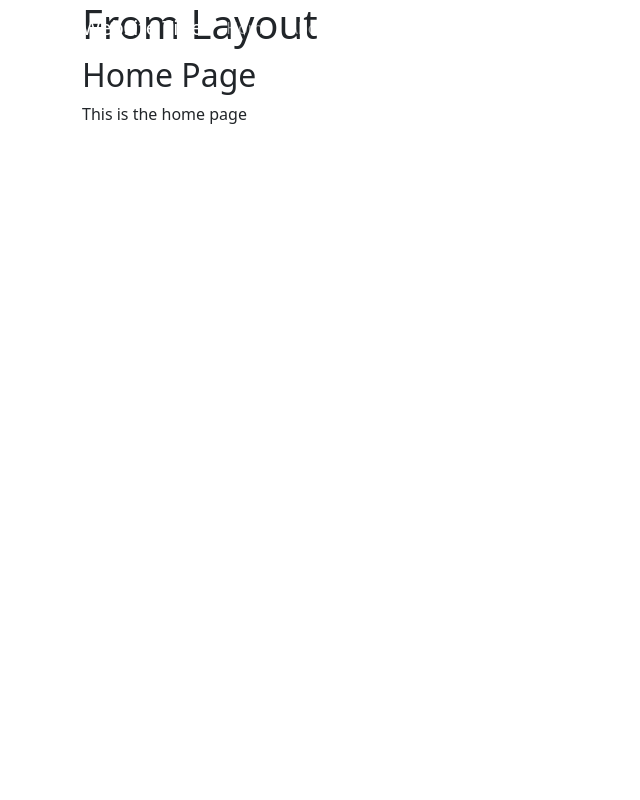
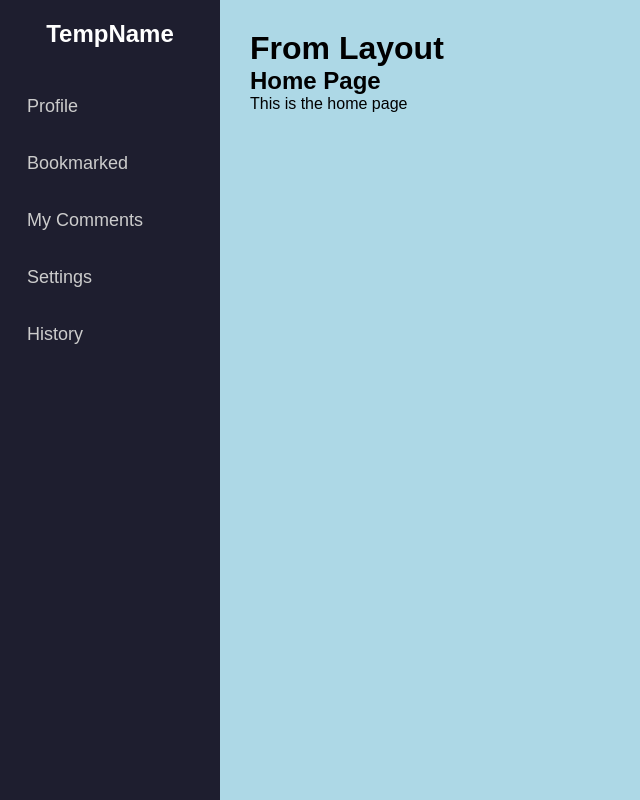
Before and after one commit to jalenjaloney/temp-name, a Flask app: page / in a window 1280 px wide. Shown: the whole page, without its empty margins (0-640 px from the left). Run offline with Flask 3, Linux system fonts and the light colour scheme.

Commit message:
created a NavBar

```diff
--- /dev/null
+++ b/app/static/style.css
@@ -0,0 +1,62 @@
+* {
+  box-sizing: border-box;
+  margin: 0;
+  padding: 0;
+}
+
+body {
+  font-family: sans-serif;
+  display: flex;
+  height: 100vh;
+  background-color: #1e1e2f;
+}
+
+.sidebar {
+  width: 220px;
+  background-color: #1e1e2f;
+  color: #fff;
+  position: fixed;
+  top: 0;
+  left: 0;
+  height: 100vh; /* Full height */
+  padding: 20px 15px;
+  display: flex;
+  flex-direction: column;
+}
+
+.logo {
+  margin-bottom: 40px;
+  font-size: 24px;
+  text-align: center;
+}
+
+.nav-links {
+  list-style: none;
+  flex-grow: 1;
+}
+
+.nav-links li {
+  margin-bottom: 20px;
+}
+
+.nav-links a {
+  color: #ccc;
+  text-decoration: none;
+  font-size: 18px;
+  display: block;
+  padding: 8px 12px;
+  border-radius: 4px;
+  /* transition: background 0.2s ease; */
+}
+
+.nav-links a:hover {
+  background-color: #33334d;
+  color: #fff;
+}
+
+.main-content {
+  margin-left: 220px; /* same as sidebar width */
+  padding: 30px;
+  flex-grow: 1;
+  background-color: lightblue;
+}
--- a/app/templates/home.html
+++ b/app/templates/home.html
@@ -1,9 +1,10 @@
 {% extends "layout.html" %}
 {% block content %}
-    <h2>{{ subtitle }}</h2>
-    <p>{{ text }}</p>
-    <!-- {% for user in users %}
-        <p>{{user.username}}</p>
-    {% endfor %} -->
-
+    <div class="Container">
+        <h2>{{ subtitle }}</h2>
+        <p>{{ text }}</p>
+        <!-- {% for user in users %}
+            <p>{{user.username}}</p>
+        {% endfor %} -->
+    </div>
 {% endblock content %}
--- a/app/templates/layout.html
+++ b/app/templates/layout.html
@@ -5,39 +5,26 @@
   <!-- Required meta tags -->
   <meta charset="utf-8">
   <meta name="viewport" content="width=device-width, initial-scale=1">
-  <!-- Bootstrap CSS -->
-  <link href="https://cdn.jsdelivr.net/npm/bootstrap@5.0.2/dist/css/bootstrap.min.css" rel="stylesheet" integrity="sha384-EVSTQN3/azprG1Anm3QDgpJLIm9Nao0Yz1ztcQTwFspd3yD65VohhpuuCOmLASjC" crossorigin="anonymous">
-
-  <link rel="stylesheet" type="text/css" href="../static/main.css">
+  <link rel="stylesheet" type="text/css" href="../static/style.css">
 
 </head>
 
 <body>
-  <header class="site-header">
-    <nav class="navbar navbar-expand-md navbar-dark bg-steel fixed-top">
-      <div class="container">
-        <a class="navbar-brand mr-4" href="/">Website Title</a>
-        <button class="navbar-toggler" type="button" data-toggle="collapse" data-target="#navbarToggle" aria-controls="navbarToggle" aria-expanded="false" aria-label="Toggle navigation">
-          <span class="navbar-toggler-icon"></span>
-        </button>
-        <div class="collapse navbar-collapse" id="navbarToggle">
-          <div class="navbar-nav mr-auto">
-            <a class="nav-item nav-link" href="/">Home</a>
-            <a class="nav-item nav-link" href="/about">About</a>
-            <a class="nav-item nav-link" href="/register">Register</a>
-          </div>
-        </div>
-      </div>
-    </nav>
-  </header>
-  <main role="main" class="container">
-    <div class="row">
-      <div class="col-md-8">
+  <nav class="sidebar">
+    <h2 class="logo">TempName</h2>
+    <ul class="nav-links">
+      <li><a href="#">Profile</a></li>
+      <li><a href="#">Bookmarked</a></li>
+      <li><a href="#">My Comments</a></li>
+      <li><a href="#">Settings</a></li>
+      <li><a href="#">History</a></li>
+    </ul>
+  </nav>
+  <main role="main" class="main-content">
+      <div class="">
         <h1>From Layout</h1> {% block content %}{% endblock %}
       </div>
-    </div>
   </main>
-  <script src="https://cdn.jsdelivr.net/npm/bootstrap@5.0.2/dist/js/bootstrap.bundle.min.js" integrity="sha384-MrcW6ZMFYlzcLA8Nl+NtUVF0sA7MsXsP1UyJoMp4YLEuNSfAP+JcXn/tWtIaxVXM" crossorigin="anonymous"></script>
 </body>
 
 </html>
```
